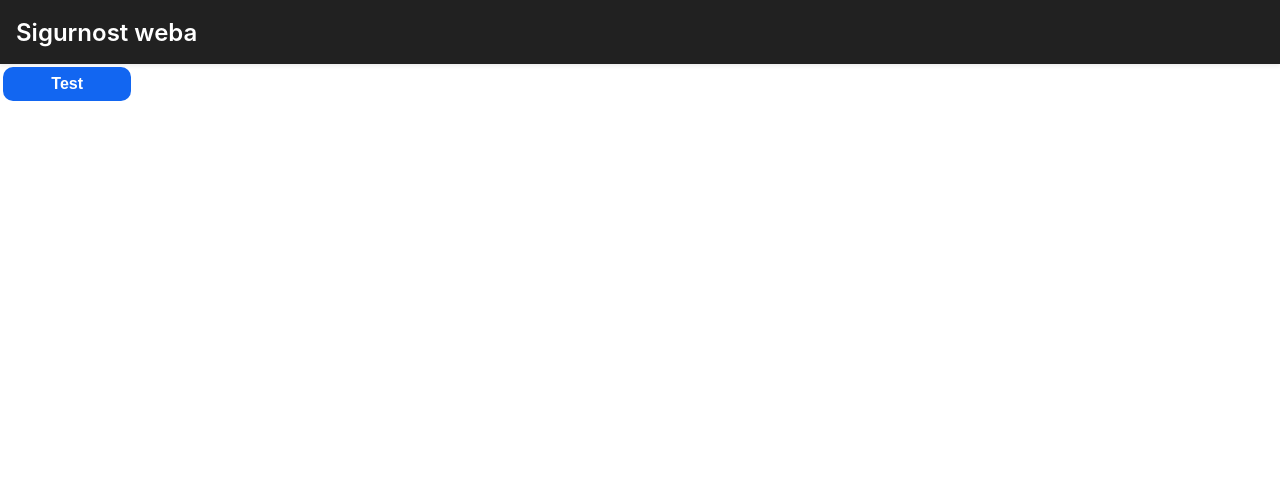
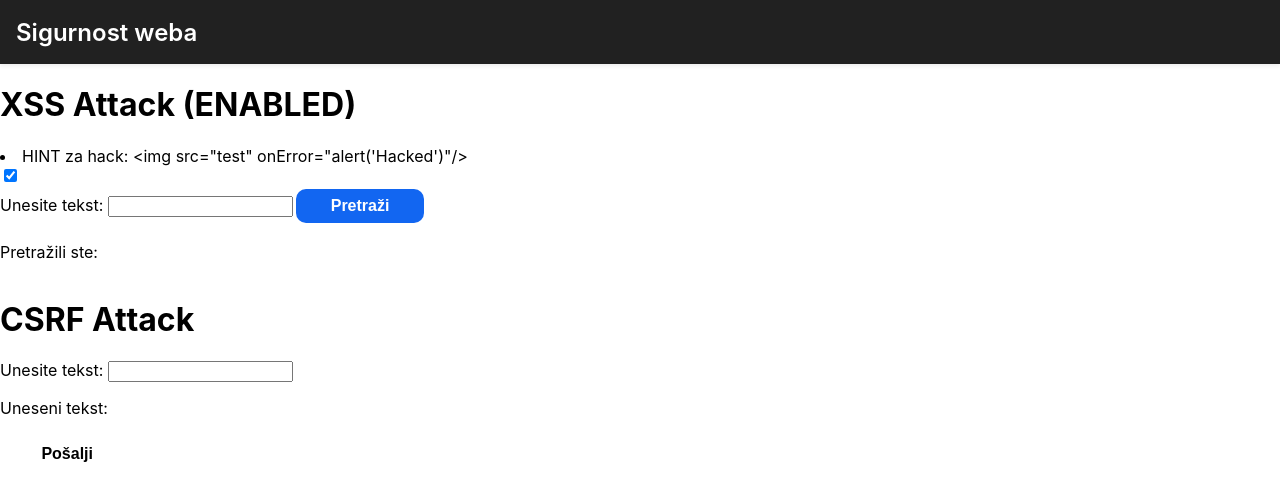
Before and after one commit to jole141/web2-lab2-frontend, a React (Create React App) app: page / in a window 1280 px wide. Shown: the top 500 px of the page. Built offline with nearby package versions, Linux system fonts and the light colour scheme.

Commit message:
add demo xss attack

```diff
--- a/src/App.tsx
+++ b/src/App.tsx
@@ -1,20 +1,37 @@
 import React from "react";
 import Header from "./components/Header";
-import Button from "./components/Button";
+import XSSAttack from "./pages/XSSAttack";
+import CSRFAttack from "./pages/CSRFAttack";
 import { colors } from "./constants/colors";
+import styled from "styled-components";
+
+const Container = styled.div`
+  width: 100%;
+  min-height: calc(100vh -4rem);
+  display: flex;
+  flex-direction: column;
+  align-items: center;
+`;
+
+const Wrapper = styled.div`
+  display: flex;
+  flex-direction: column;
+  align-items: flex-start;
+  justify-content: center;
+  min-height: calc(100vh -4rem);
+  width: min(100rem, 100%);
+`;
 
 function App() {
   return (
     <>
       <Header />
-      <div>
-        <Button
-          label="Test"
-          onClick={() => alert("test")}
-          color={colors.white}
-          backgroundColor={colors.primary}
-        />
-      </div>
+      <Container>
+        <Wrapper>
+          <XSSAttack />
+          <CSRFAttack />
+        </Wrapper>
+      </Container>
     </>
   );
 }
--- a/src/components/Button.tsx
+++ b/src/components/Button.tsx
@@ -3,9 +3,10 @@ import styled from "styled-components";
 
 interface ButtonProps {
   label: string;
-  onClick: () => void;
+  onClick?: () => void;
   backgroundColor?: string;
   color?: string;
+  type?: "button" | "submit" | "reset";
 }
 
 const StyledButton = styled.button<Partial<ButtonProps>>`
@@ -27,9 +28,11 @@ const Button: FC<ButtonProps> = ({
   onClick,
   color,
   backgroundColor,
+  type,
 }) => {
   return (
     <StyledButton
+      type={type}
       color={color}
       backgroundColor={backgroundColor}
       onClick={onClick}
--- /dev/null
+++ b/src/pages/CSRFAttack.tsx
@@ -0,0 +1,32 @@
+import React, { FC } from "react";
+import Button from "../components/Button";
+
+const CSRFAttack: FC = () => {
+  return (
+    <div>
+      <h1>CSRF Attack</h1>
+      <p>
+        <span>Unesite tekst: </span>
+        <input type="text" id="csrf-input" />
+      </p>
+      <p>
+        <span>Uneseni tekst: </span>
+        <span id="csrf-output"></span>
+      </p>
+      <Button
+        label="Pošalji"
+        onClick={() => {
+          const input = document.getElementById(
+            "csrf-input"
+          ) as HTMLInputElement;
+          const output = document.getElementById(
+            "csrf-output"
+          ) as HTMLSpanElement;
+          output.innerText = input.value;
+        }}
+      />
+    </div>
+  );
+};
+
+export default CSRFAttack;
--- /dev/null
+++ b/src/pages/XSSAttack.tsx
@@ -0,0 +1,55 @@
+import React, { FC } from "react";
+import Button from "../components/Button";
+import { colors } from "../constants/colors";
+
+const XSSAttack: FC = () => {
+  const [isEnable, setIsEnable] = React.useState(true);
+  const [input, setInput] = React.useState<string>("");
+  const [search, setSearch] = React.useState<string>("");
+
+  const handleSubmit = () => {
+    setSearch(input);
+    setInput("");
+  };
+
+  const getSearchValue = () => {
+    if (isEnable) {
+      return <span dangerouslySetInnerHTML={{ __html: search }} />;
+    }
+    return <span>{search}</span>;
+  };
+
+  const handleChange = (e: React.ChangeEvent<HTMLInputElement>) => {
+    e.preventDefault();
+    setInput(e.target.value);
+  };
+
+  return (
+    <div>
+      <span>
+        <h1>XSS Attack {isEnable ? "(ENABLED)" : "(DISABLED)"}</h1>
+        <li>HINT za hack: {`<img src="test" onError="alert('Hacked')"/>`}</li>
+        <input
+          type="checkbox"
+          checked={isEnable}
+          onChange={() => setIsEnable(!isEnable)}
+        />
+      </span>
+      <div>
+        <span>Unesite tekst: </span>
+        <input value={input} onChange={handleChange} />
+        <Button
+          label="Pretraži"
+          color={colors.white}
+          backgroundColor={colors.primary}
+          onClick={handleSubmit}
+        />
+      </div>
+      <p>
+        <span>Pretražili ste: {getSearchValue()}</span>
+      </p>
+    </div>
+  );
+};
+
+export default XSSAttack;
```
Also changed, not shown: src/hooks/useScript.tsx (added, +13 -0 lines).
